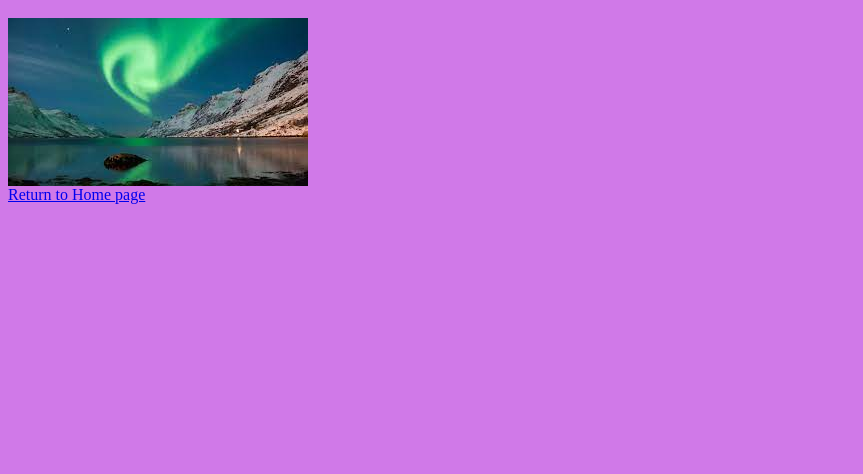
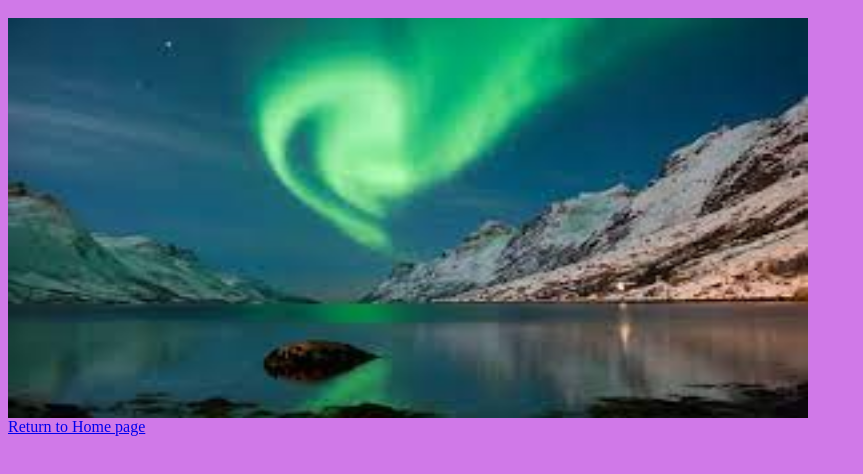
Before and after one commit to adrianita8910/adrianita8910.github.io, a plain HTML site: page travel.html in a window 1280 px wide. Shown: the part 48-522 px from the top of the page, without its empty margins (0-863 px from the left). Drawn offline with Linux system fonts and the light colour scheme.

Commit message:
Update travel.html

```diff
--- a/travel.html
+++ b/travel.html
@@ -13,7 +13,7 @@
 </head>
 <body>
     <h1>Adriana's Dream Vacation Spot - Norway(Noruega)</h1>
-    <img src="media/download (2).jpg" title="Nothern Lights">
+    <img src="media/download (2).jpg"width="800" height="400" title="Northern Lights">
 </body>
 <footer>
     <a href="index.html">Return to Home page</a>
```
